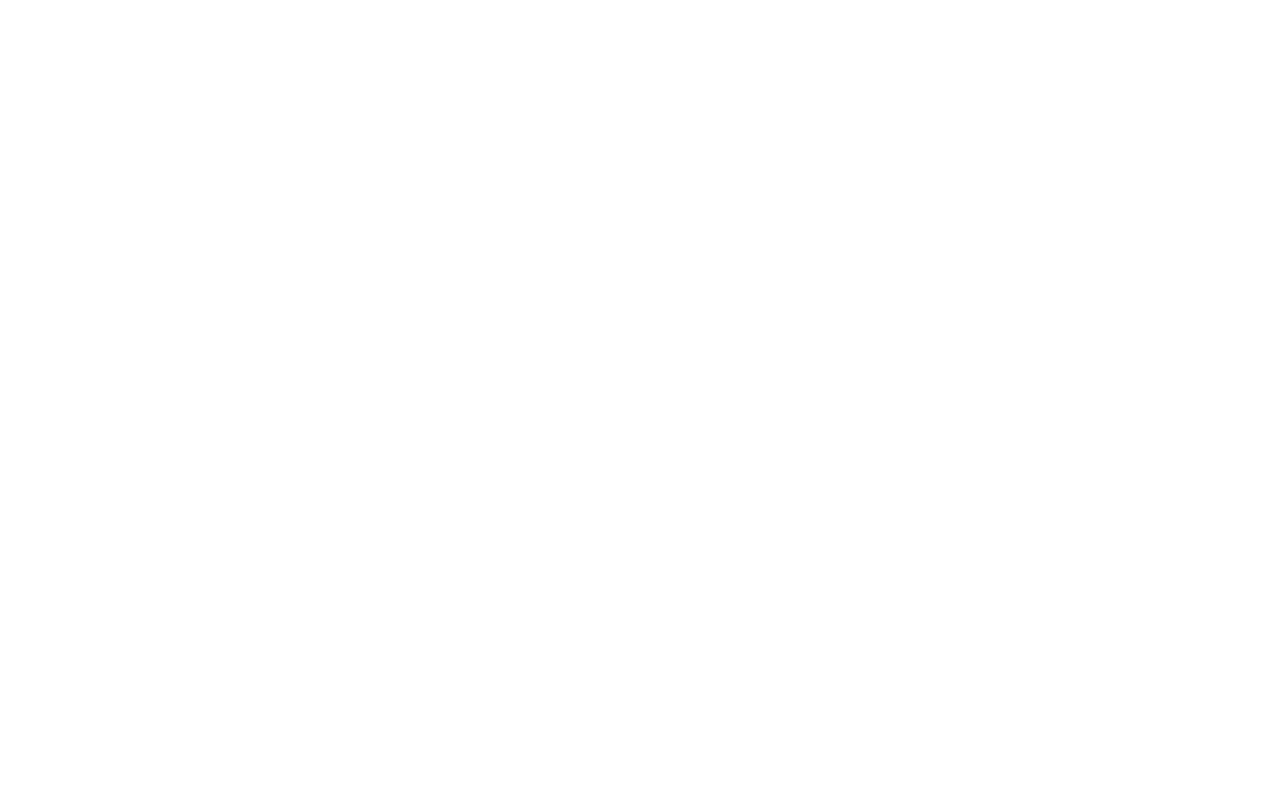
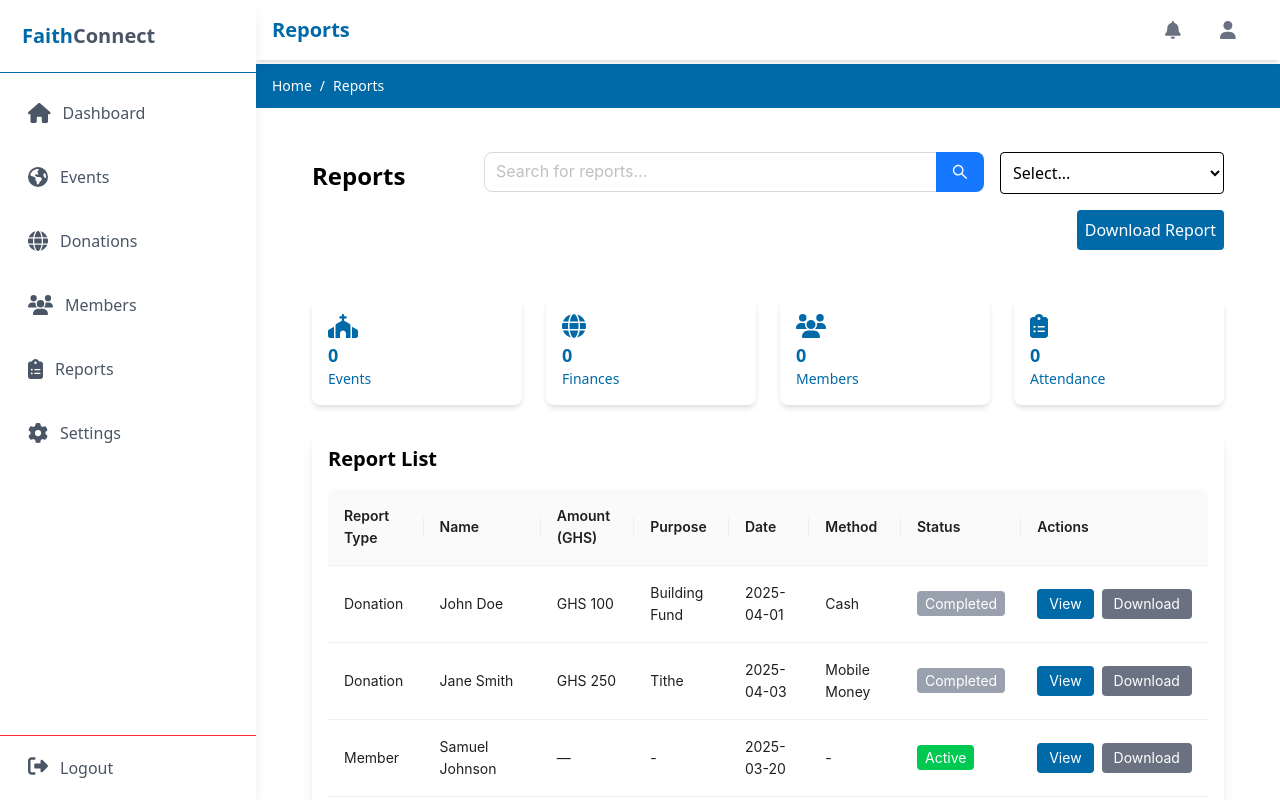
Before and after one commit to PBentil/church-sys, a React (Vite) app: page /reports in a window 1280 px wide. Before the commit this address had no page. Shown: the top 800 px of the page. Built offline with nearby package versions, Linux system fonts and the light colour scheme.

Commit message:
report page update

```diff
--- a/src/App.tsx
+++ b/src/App.tsx
@@ -8,6 +8,7 @@
 import Members from "./pages/admin/Member.tsx";
 import Events from "./pages/admin/event.tsx";
 import Donations from "./pages/admin/Donations.tsx";
+import Report from "./pages/admin/Report";
 
 function App() {
 
@@ -22,6 +23,7 @@
           <Route path='/members' element={<Members />} />
           <Route path='/events' element={<Events />} />
             <Route path='/donations' element={<Donations />} />
+            <Route path='/reports' element={<Report />} />
         </Routes>
       </>
   )
--- a/src/components/Sidebar.tsx
+++ b/src/components/Sidebar.tsx
@@ -48,7 +48,7 @@
                         <FontAwesomeIcon icon={faUsers} size="lg" />
                         <span className={`${isOpen ? "inline" : "hidden"} transition-all duration-300`}>Members</span>
                     </Link>
-                    <Link to="/report" className="flex items-center gap-3 p-3 rounded hover:bg-sky-700 hover:text-white">
+                    <Link to="/reports" className="flex items-center gap-3 p-3 rounded hover:bg-sky-700 hover:text-white">
                         <FontAwesomeIcon icon={faClipboardList} size="lg" />
                         <span className={`${isOpen ? "inline" : "hidden"} transition-all duration-300`}>Reports</span>
                     </Link>
--- /dev/null
+++ b/src/pages/admin/Report.tsx
@@ -0,0 +1,168 @@
+import Sidebar from "../../components/Sidebar.tsx";
+import Topbar from "../../components/Topbar.tsx";
+import Breadcrumbs from "../../components/Breadcrumbs.tsx";
+import SearchComplete from "../../components/SearchComplete.tsx";
+import {faChurch, faClipboardList, faGlobe, faUsers} from "@fortawesome/free-solid-svg-icons";
+import {FontAwesomeIcon} from "@fortawesome/react-fontawesome";
+import {useState} from "react";
+import Table from "../../components/Table.tsx";
+
+
+
+interface Stats {
+    events: number;
+    finances: number;
+    members: number;
+    attendance: number;
+}
+
+const Report = () => {
+    const reportColumns = [
+        {
+            title: 'Report Type',
+            dataIndex: 'type',
+            key: 'type',
+        },
+        {
+            title: 'Name',
+            dataIndex: 'name',
+            key: 'name',
+        },
+        {
+            title: 'Amount (GHS)',
+            dataIndex: 'amount',
+            key: 'amount',
+            render: (amount: number | undefined) => amount ? `GHS ${amount}` : '—',
+        },
+        {
+            title: 'Purpose',
+            dataIndex: 'purpose',
+            key: 'purpose',
+        },
+        {
+            title: 'Date',
+            dataIndex: 'date',
+            key: 'date',
+        },
+        {
+            title: 'Method',
+            dataIndex: 'method',
+            key: 'method',
+        },
+        {
+            title: 'Status',
+            dataIndex: 'status',
+            key: 'status',
+            render: (status: string) => (
+                <span className={`px-2 py-1 rounded text-white ${status === 'Active' ? 'bg-green-500' : 'bg-gray-400'}`}>
+        {status}
+      </span>
+            ),
+        },
+        {
+            title: 'Actions',
+            key: 'actions',
+            render: (_: any, record: any) => (
+                <div className="flex gap-2">
+                    <button className="bg-sky-700 text-white px-3 py-1 rounded">View</button>
+                    <button className="bg-gray-500 text-white px-3 py-1 rounded">Download</button>
+                </div>
+            ),
+        },
+    ];
+
+    const reportData = [
+        {
+            key: '1',
+            type: 'Donation',
+            name: 'John Doe',
+            amount: 100,
+            purpose: 'Building Fund',
+            date: '2025-04-01',
+            method: 'Cash',
+            status: 'Completed',
+        },
+        {
+            key: '2',
+            type: 'Donation',
+            name: 'Jane Smith',
+            amount: 250,
+            purpose: 'Tithe',
+            date: '2025-04-03',
+            method: 'Mobile Money',
+            status: 'Completed',
+        },
+        {
+            key: '3',
+            type: 'Member',
+            name: 'Samuel Johnson',
+            amount: undefined,
+            purpose: '-',
+            date: '2025-03-20',
+            method: '-',
+            status: 'Active',
+        },
+        {
+            key: '4',
+            type: 'Event',
+            name: 'Youth Conference',
+            amount: undefined,
+            purpose: '-',
+            date: '2025-04-10',
+            method: '-',
+            status: 'Upcoming',
+        },
+    ];
+
+    const [stats] = useState<Stats>({
+        events: 0,
+        finances: 0,
+        members: 0,
+        attendance: 0,
+    });
+return(
+    <div className="flex">
+        <Sidebar />
+        <div className="lg:ml-64 w-full min-h-screen p-6">
+            <Topbar toggleSidebar={() => { }} />
+            <Breadcrumbs />
+
+            <div className="p-8 mt-24">
+                <div className="flex justify-between">
+                    <h1 className="font-bold text-2xl mt-2">Reports</h1>
+                    <div className="flex flex-wrap justify-end gap-4">
+                        <SearchComplete placeholder="Search for reports..." />
+                        <select className="border rounded-sm p-2 w-56">
+                            <option value="">Select...</option>
+                            <option value="Title">Title</option>
+                            <option value="Offering">Offering</option>
+                            <option value="Contribution">Contribution</option>
+                        </select>
+                        <button className="bg-sky-700 text-white p-2 rounded-sm" >Download Report</button>
+                    </div>
+                </div><br /><br />
+                    <div className="grid grid-cols-1 md:grid-cols-2 lg:grid-cols-4 gap-6 w-full ">
+                        {[{ icon: faChurch, label: "Events", value: stats.events },
+                            { icon: faGlobe, label: "Finances", value: stats.finances },
+                            { icon: faUsers, label: "Members", value: stats.members },
+                            { icon: faClipboardList, label: "Attendance", value: stats.attendance }
+                        ].map((stat, index) => (
+                            <div key={index} className="p-4 text-sky-700 rounded-lg shadow-md">
+                                <FontAwesomeIcon icon={stat.icon} className="mr-2 text-2xl" />
+                                <p className="text-lg font-bold">{stat.value}</p>
+                                <p className="text-sm">{stat.label}</p>
+                            </div>
+                        ))}
+                    </div><br />
+                <div>
+                    <Table title="Report List" columns={reportColumns} data={reportData}  />
+                </div>
+
+            </div>
+        </div>
+    </div>
+
+)
+};
+
+export default Report;
```
